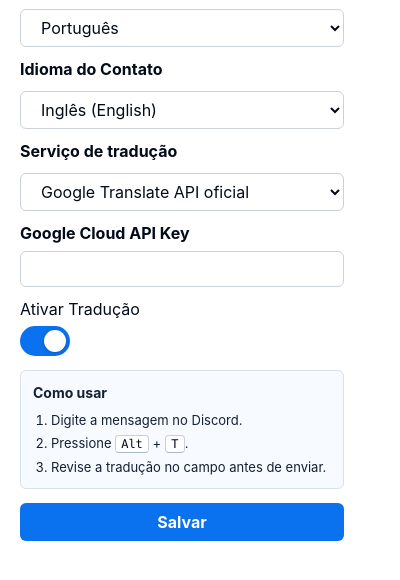
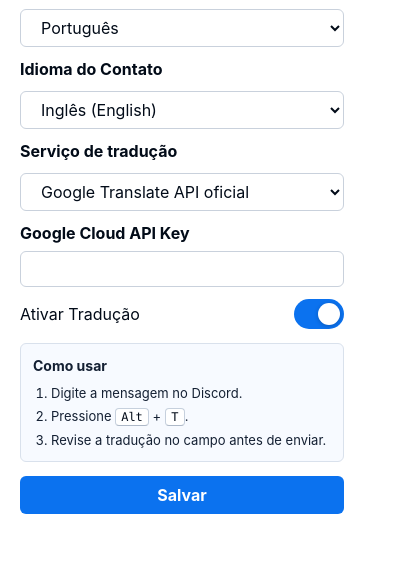
Before and after one commit to michaelvips/discord-translation-extension, a browser extension: page popup.html in a window 400 px wide. Shown: the part 76-656 px from the top of the page. Drawn offline with Linux system fonts and the light colour scheme.

Commit message:
Align translation toggle with label

```diff
--- a/popup.css
+++ b/popup.css
@@ -114,8 +114,10 @@ select:focus {
 }
 
 .setting-row {
-  display: grid;
-  gap: 7px;
+  display: flex;
+  align-items: center;
+  justify-content: space-between;
+  gap: 12px;
   font-size: 16px;
   color: var(--text);
 }
```
